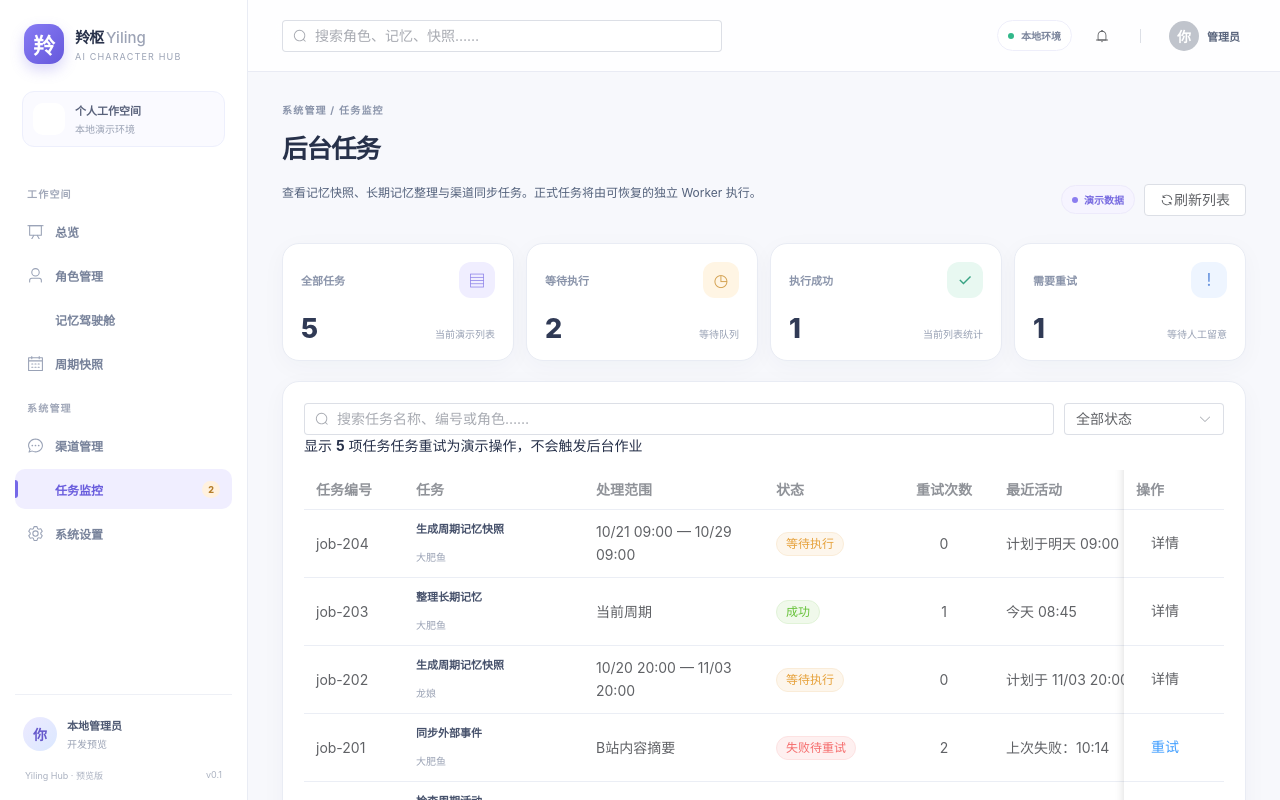
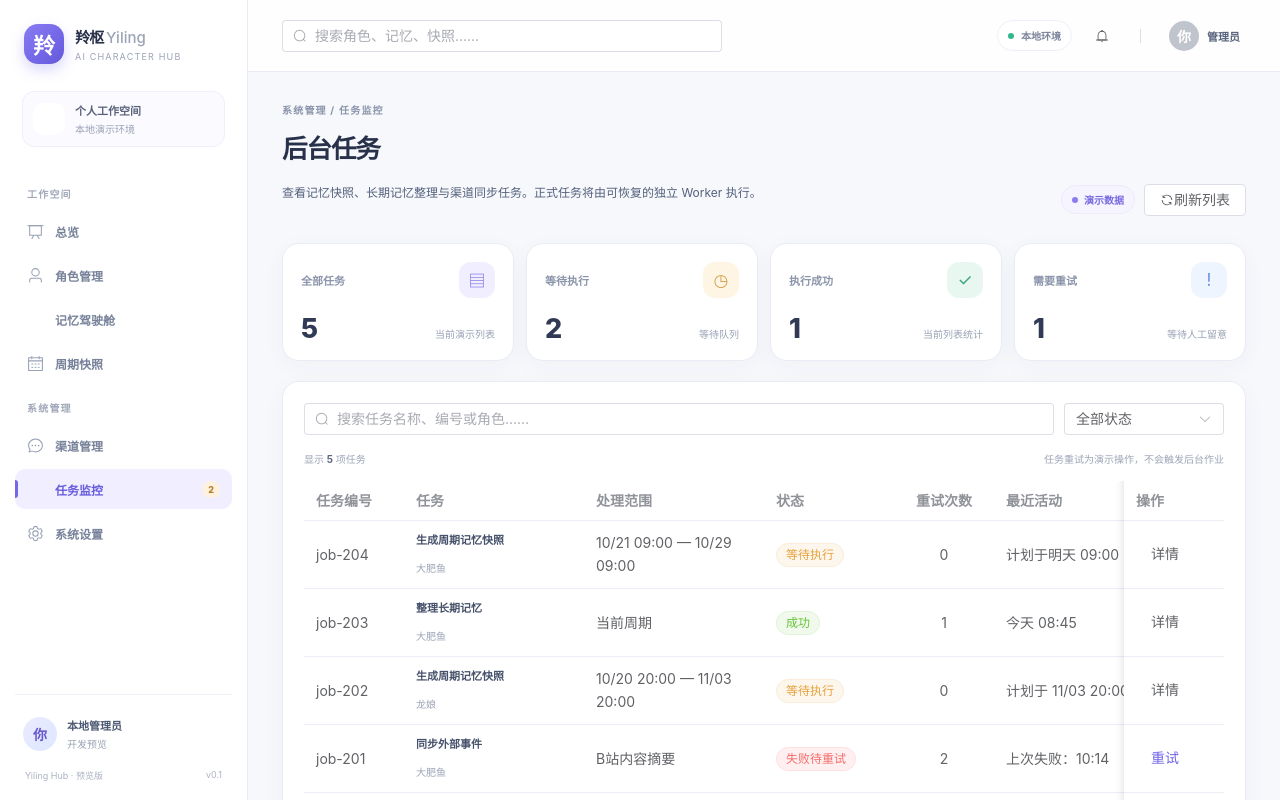
Before and after one commit to is0612/yiling-hub, a Nuxt app: page /tasks in a window 1280 px wide. Shown: the top 800 px of the page. Built offline with nearby package versions, Linux system fonts and the light colour scheme.

Commit message:
样式优化：统一 Element Plus 品牌色与共享表单样式

```diff
--- a/app/assets/css/main.css
+++ b/app/assets/css/main.css
@@ -194,3 +194,21 @@ button, input, textarea, select { font: inherit; }
   .panel { padding:16px; }
   .filter-grow { min-width:100%; }
 }
+
+/* Element Plus brand palette and shared layout helpers */
+:root {
+  --el-color-primary: #7164e8;
+  --el-color-primary-light-3: #a8a0f7;
+  --el-color-primary-light-5: #c9c4fb;
+  --el-color-primary-light-7: #e0ddff;
+  --el-color-primary-light-8: #eceaff;
+  --el-color-primary-light-9: #f5f4ff;
+  --el-color-primary-dark-2: #5c4ed6;
+}
+.filter-summary { display:flex; justify-content:space-between; gap:12px; margin-top:16px; color:#9ca4b6; font-size:10px; }
+.filter-summary strong { color:#5d6881; }
+.footer-note { margin-top:24px; color:#a3aabb; font-size:10px; text-align:center; }
+.toggle-row { display:flex; align-items:center; justify-content:space-between; gap:15px; padding:8px 0; }
+.toggle-row strong { color:#47526d; font-size:12px; }
+.form-actions { display:flex; justify-content:flex-end; gap:8px; margin-top:20px; }
+@media(max-width:640px) { .filter-summary { flex-direction:column; } }
```
